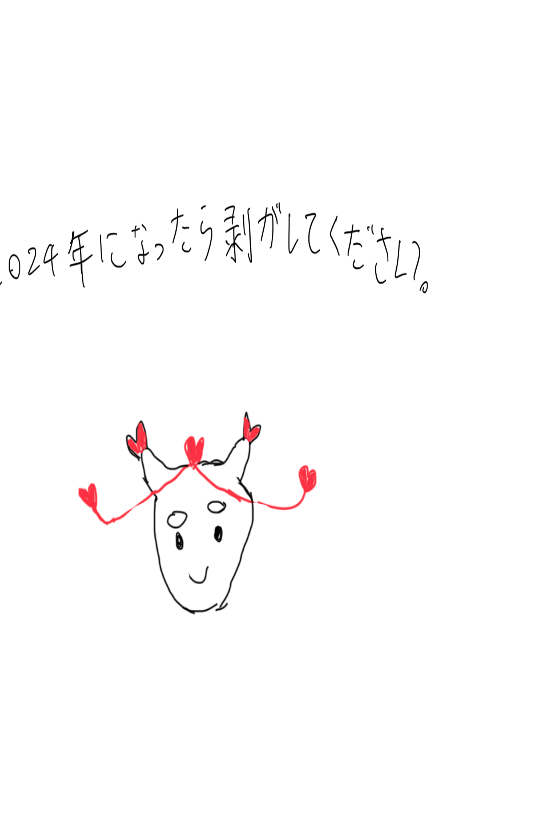
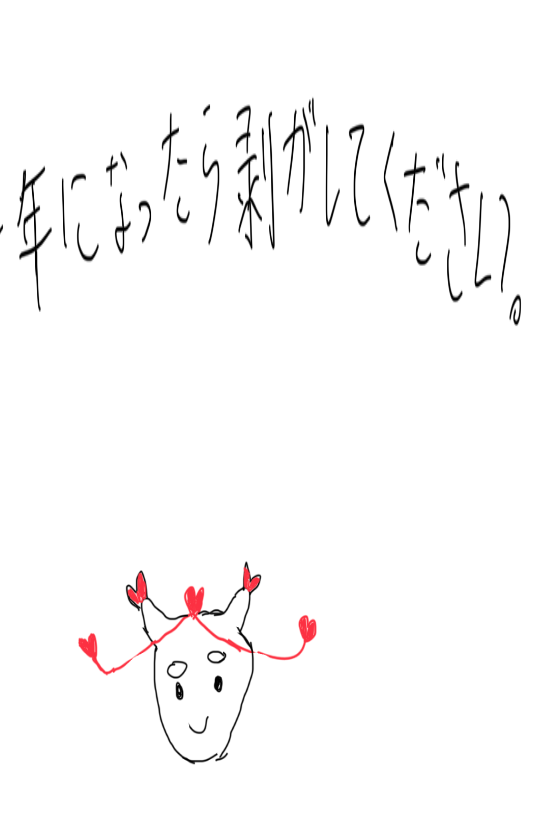
Before and after one commit to N1C0N1C0/HTML, a plain HTML site: page project1/cover.html in a window 390 px wide. Shown: the whole page, 545 px wide, since content can reach past the window. Drawn offline with Linux system fonts and the light colour scheme.

Commit message:
年賀状

```diff
--- a/project1/style.css
+++ b/project1/style.css
@@ -23,7 +23,7 @@
 
 @media screen and (max-width: 768px) {
     .last {
-        width: 500px;
+        width: 700px;
         height: 500px;
     }
 
@@ -33,7 +33,7 @@
     }
 
     .cover__font {
-        width: 500px;
-        height: 200px;
+        width: 700px;
+        height: 500px;
     }
 }
```
